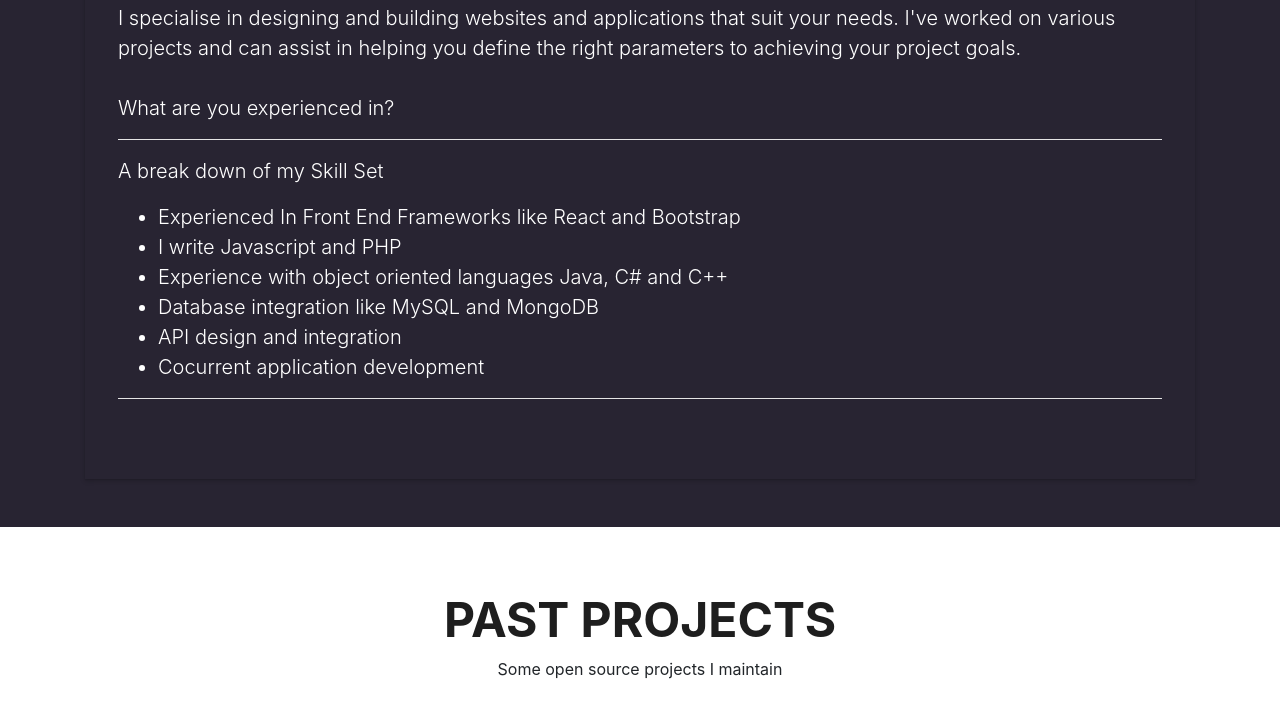
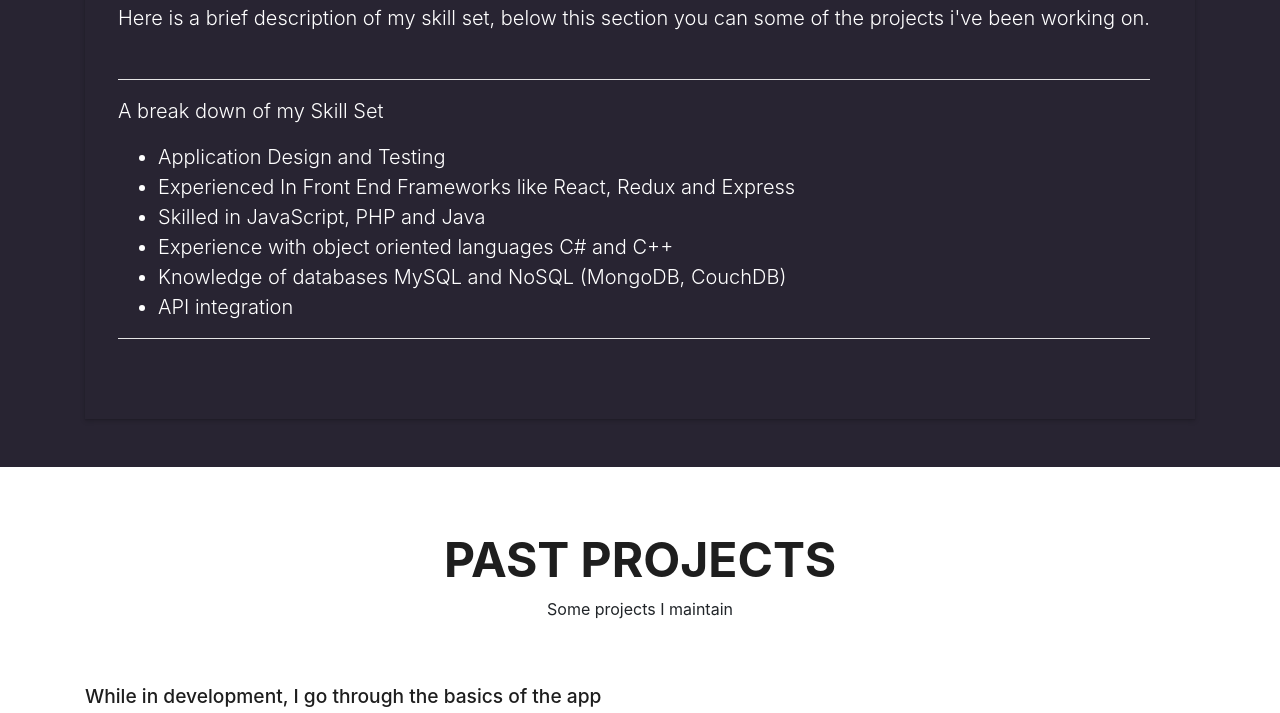
Before and after one commit to JamesBoadi/JamesBoadi.github.io, a website with bundled scripts: page index.html in a window 1280 px wide. Shown: the part 1011-1724 px from the top of the page. Built offline with nearby package versions, Linux system fonts and the light colour scheme; grey boxes are pictures that could not be loaded.

Commit message:
Update index.html

```diff
--- a/index.html
+++ b/index.html
@@ -24,12 +24,6 @@
   <!-- Template Main CSS File -->
   <link href="assets/css/style.css" rel="stylesheet">
 
-  <!-- =======================================================
-  * Template Name: DevFolio - v2.3.0
-  * Template URL: https://bootstrapmade.com/devfolio-bootstrap-portfolio-html-template/
-  * Author: BootstrapMade.com
-  * License: https://bootstrapmade.com/license/
-  ======================================================== -->
 </head>
 
 <body id="page-top">
@@ -93,13 +87,12 @@
                       About me
                     </h5>
                   </div>
+
                   <p class="lead" style="color: white;">
-                    I specialise in designing and building websites and applications that suit your needs.
-                    I've worked on various projects and can assist in helping you define the right parameters
-                    to achieving your project goals.
-
+                    Here is a brief description of my skill set, below this section you can some of the projects i've
+                    been
+                    working on.
                     <br><br>
-                    What are you experienced in?
                   </p>
 
                   <hr style="background-color: white;">
@@ -108,22 +101,19 @@
                     A break down of my Skill Set</p>
 
                   <ul class="lead" style="color: white;">
+                    <li>Application Design and Testing</li>
                     <li>Experienced In Front End Frameworks like
-                      React and Bootstrap
+                      React, Redux and Express
                     </li>
-                    <li>I write Javascript and PHP</li>
+                    <li>Skilled in JavaScript, PHP and Java</li>
                     <li>Experience with object oriented languages
-                      Java, C# and C++
+                      C# and C++
                     </li>
-                    <li>Database integration like MySQL and MongoDB
+                    <li>Knowledge of databases MySQL and NoSQL (MongoDB, CouchDB)
                     </li>
-                    <li>API design and integration </li>
-                    <li>Cocurrent application development</li>
+                    <li>API integration </li>
                   </ul>
-
                   <hr style="background-color: white;">
-
-
                 </div>
               </div>
             </div>
@@ -141,25 +131,26 @@
               <h3 class="title-a">
                 Past Projects
               </h3>
-              <p>Some open source projects I maintain</p>
+              <p>Some projects I maintain</p>
             </div>
           </div>
         </div>
 
-
-
+        <h2 class="w-title">While in development, I go through the basics of the app</h2>
+        <iframe width="560" height="315" src="https://www.youtube.com/embed/kXzX-P3irSw" frameborder="0" allow="accelerometer; autoplay; encrypted-media; gyroscope; picture-in-picture" allowfullscreen></iframe>
+        </iframe>
         <div class="work-box">
-          <a href="assets/img/dashboard.jpg" data-gall="portfolioGallery" class="venobox">
+          <a href="assets/img/trade.png" data-gall="portfolioGallery" class="venobox">
             <div class="work-img">
-              <img src="assets/img/dashboard.jpg" alt="" class="img-fluid">
+              <img src="assets/img/trade.png" alt="" class="img-fluid">
             </div>
           </a>
           <div class="work-content">
             <div class="row">
               <div class="col-sm-8">
                 <h2 class="w-title">Trading App</h2>
-                <p>A trading app with blockchain based authentication</p>
-                <a href="https://github.com/JamesBoadi/TradeApp">Link</a>
+                <a href="https://github.com/JamesBoadi/TradingPlatform">Link</a>
+
               </div>
             </div>
           </div>
@@ -171,16 +162,23 @@
             <div class="work-img">
               <img src="assets/img/tank.png" alt="" class="img-fluid">
             </div>
+
           </a>
           <div class="work-content">
             <div class="row">
               <div class="col-sm-8">
                 <h2 class="w-title">Tank Game Website</h2>
-                <p>A tank game website</p>
                 <a href="https://github.com/JamesBoadi/CustomerWebsite">Link</a>
               </div>
             </div>
+
+
+
           </div>
+
+
+
+
         </div>
 
         <div class="title-box text-center">
@@ -189,7 +187,6 @@
           </h2>
           <p>Some miscelleneous projects</p>
           <a class="lead" href="https://github.com/JamesBoadi/FileManager">File Manager</a>
-          <a class="lead" href="https://github.com/JamesBoadi/BitcoinWallet">Bitcoin Wallet</a>
         </div>
       </div>
     </section><!-- End Portfolio Section -->
@@ -211,7 +208,7 @@
                     </div>
                     <div class="more-info">
                       <p class="lead">
-                        If you have a project idea or any other related enquries please get in touch!
+                        Here are my contact details
                       </p>
                     </div>
                   </div>
@@ -226,7 +223,7 @@
                     <div>
                       <p style="text-align: center;">Contact: Jamesboadi30@yahoo.co.uk</p>
 
-                      <p style="text-align: center;">Number: +44 07518011377</p>
+                      <p style="text-align: center;">Number: +44 07421273375</p>
 
 
                     </div>
```
